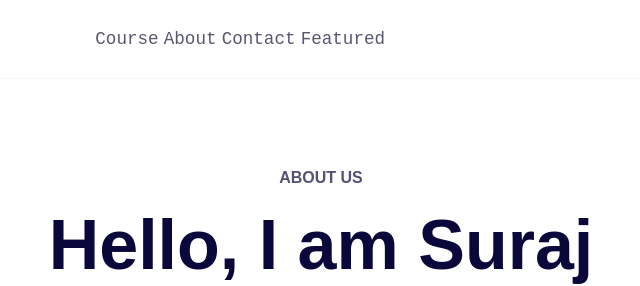
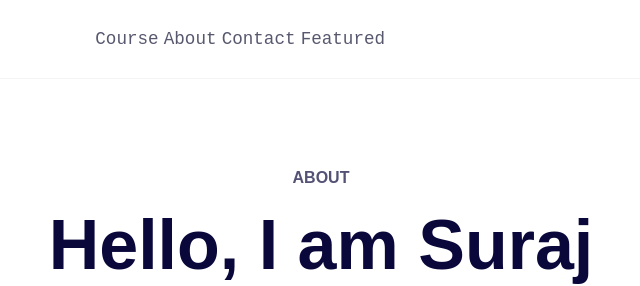
Before and after one commit to learningwub/Rawat, a plain HTML site: page about.html in a window 1280 px wide. Shown: the top 286 px of the page, 319-959 px from the left. Drawn offline with Linux system fonts and the light colour scheme.

Commit message:
ABOUT US to About

```diff
--- a/about.html
+++ b/about.html
@@ -28,7 +28,7 @@
 	<!-- CONTENT BODY -->
 	<div class="container">
 		<div id="topic">
-			<h3>ABOUT US</h3>
+			<h3>ABOUT</h3>
 			<br>
 			<h2>Hello, I am Suraj</h2>
 		</div>
```
